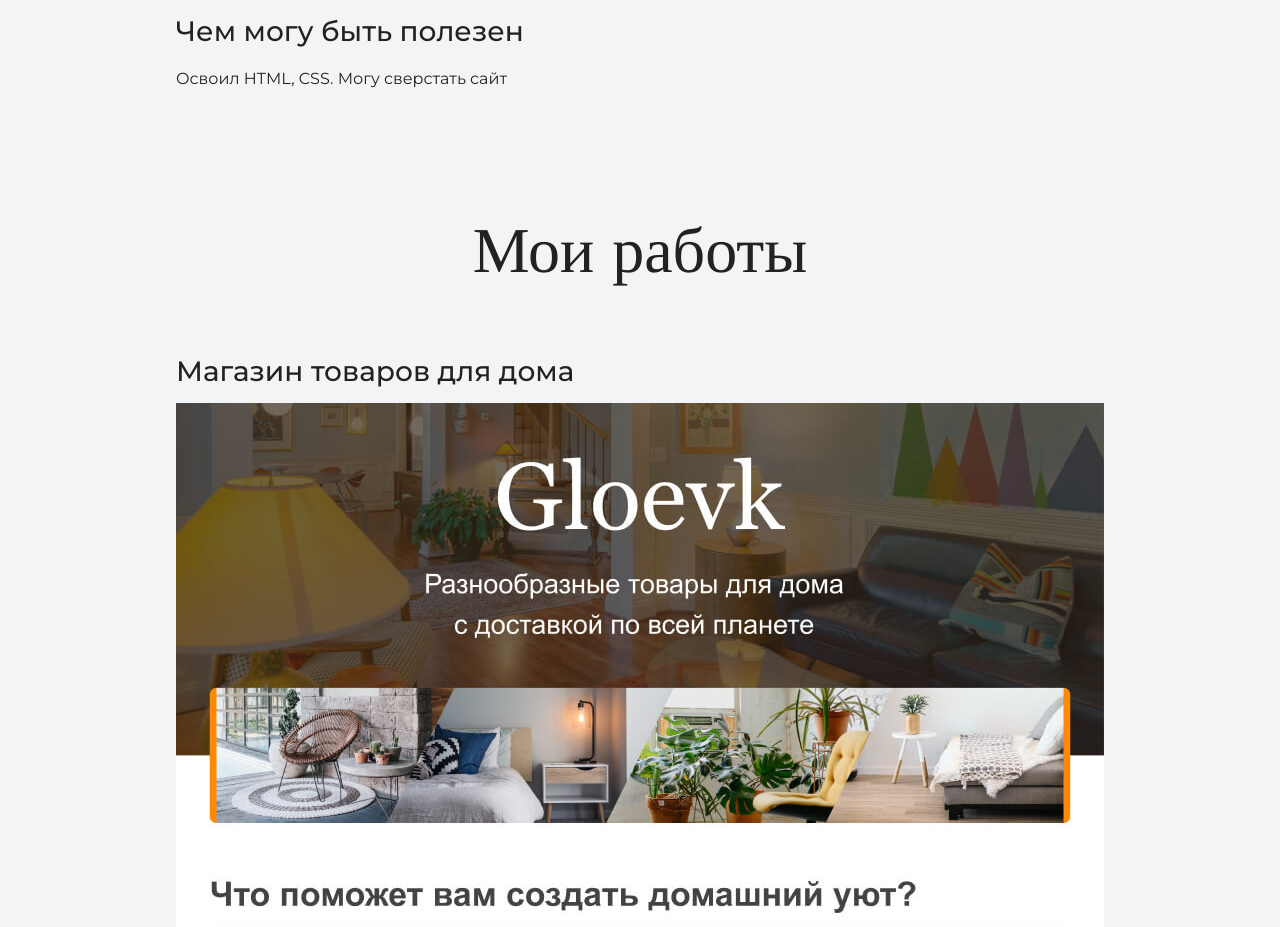
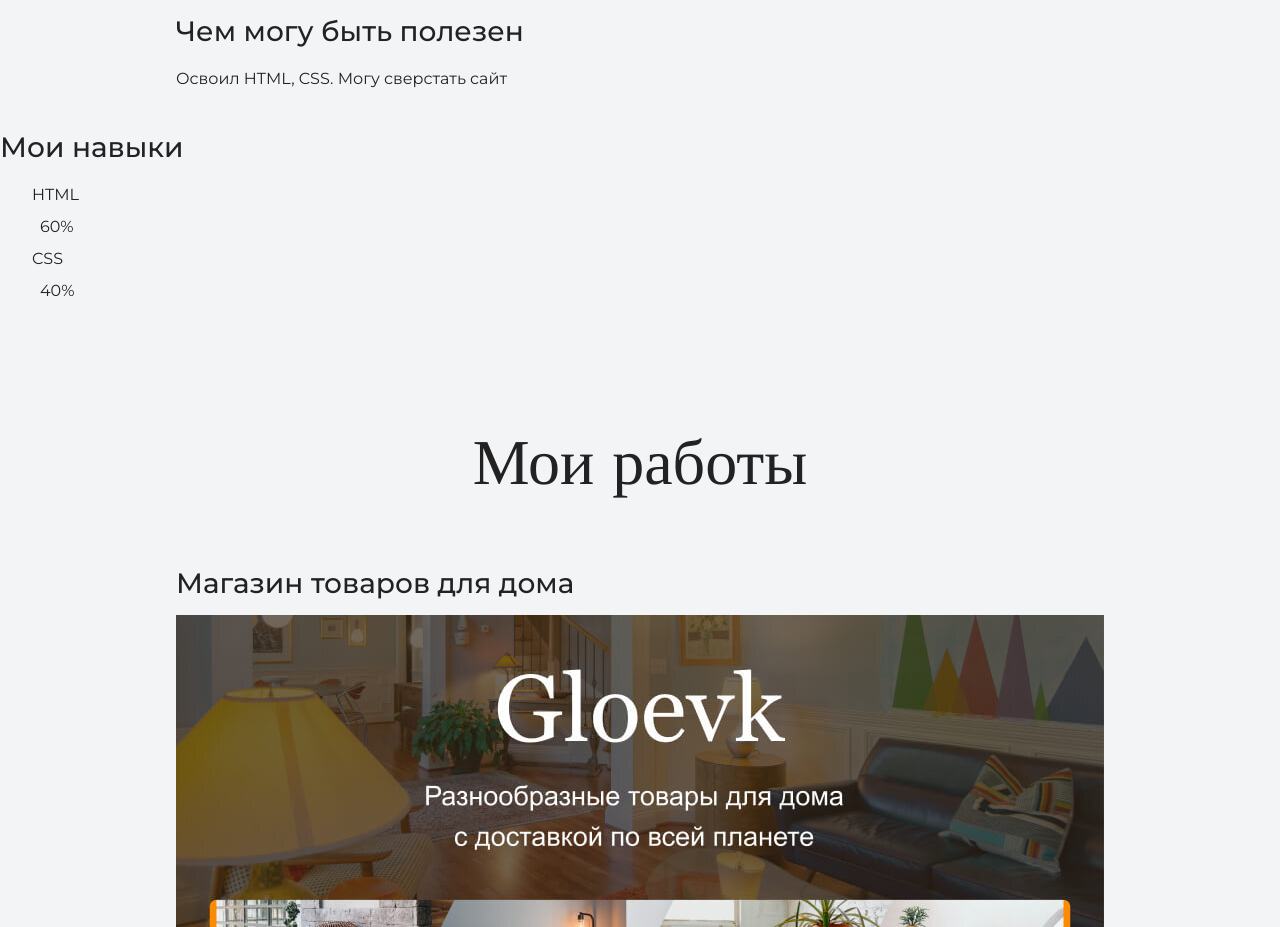
Before and after one commit to TbatorG/my-site, a plain HTML site: page index.html in a window 1280 px wide. Shown: the part 1720-2647 px from the top of the page. Drawn offline with nearby package versions, Linux system fonts and the light colour scheme.

Commit message:
добавление навыков

```diff
--- a/index.html
+++ b/index.html
@@ -34,8 +34,16 @@
       <h3>Чем могу быть полезен</h3>
       <p>Освоил HTML, CSS. Могу сверстать сайт</p>
     </div>
+      <div class="skills">
+  <h3>Мои навыки</h3>
+  <dl class="skills-list">
+    <dt>HTML</dt>
+    <dd><div>60%</div></dd>
+    <dt>CSS</dt>
+    <dd><div>40%</div></dd>
+  </dl>
+</div>
     </section>
-
     <section class="portfolio">
       <div class="container">
       <h2 class="subheading">Мои работы</h2>
```
